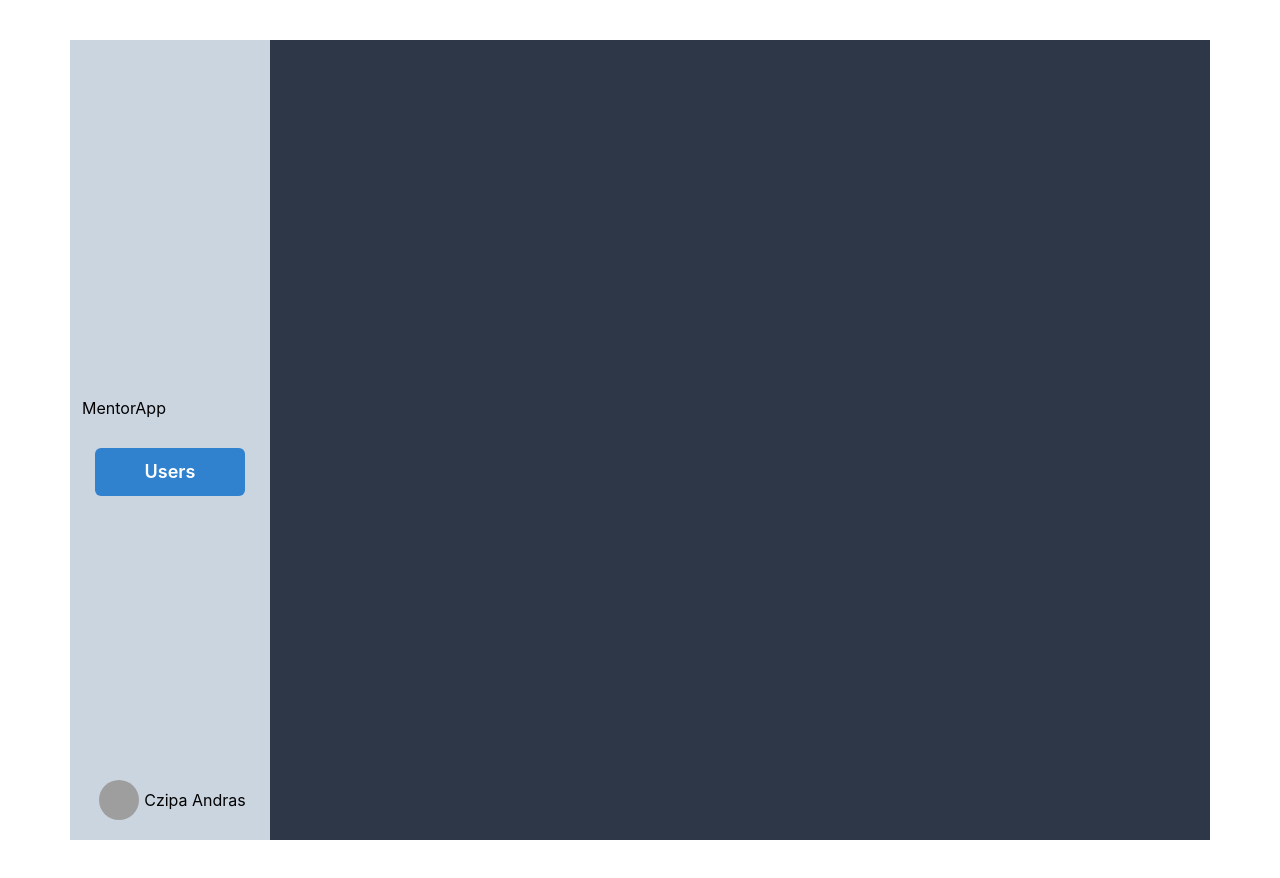
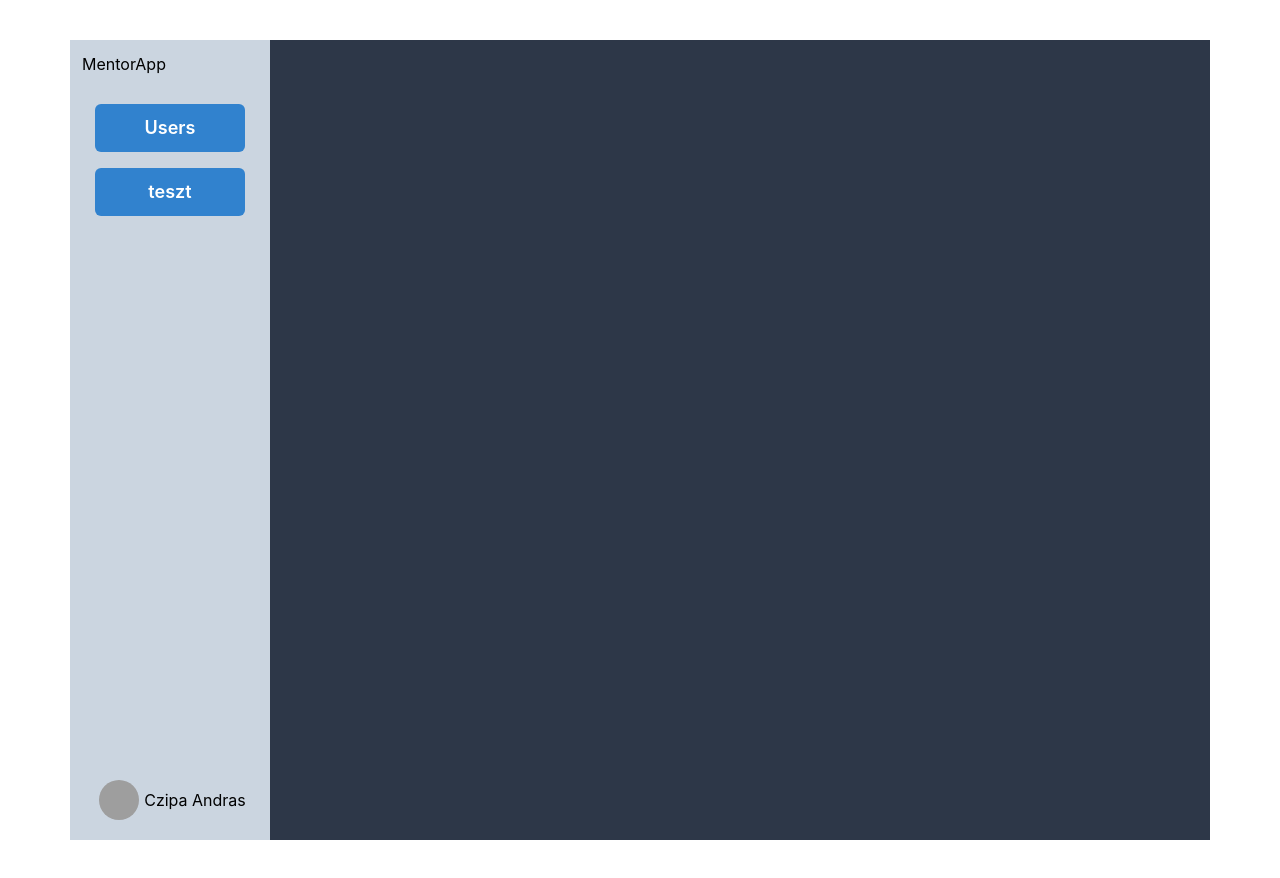
Before and after one commit to egkrly/fe-mentoring, a Next.js app: page / in a window 1280 px wide. Built offline with nearby package versions, Linux system fonts and the light colour scheme; grey boxes are pictures that could not be loaded.

Commit message:
feat: fix package.json, remove unused import and props, remove box

```diff
--- a/package.json
+++ b/package.json
@@ -14,7 +14,7 @@
     "@emotion/styled": "^11.11.0",
     "framer-motion": "^10.16.5",
     "next": "14.0.2",
-    "react": "^18.2.0",
+    "react": "^18",
     "react-dom": "^18"
   },
   "devDependencies": {
--- a/pages/index.tsx
+++ b/pages/index.tsx
@@ -5,23 +5,17 @@ import {
   Flex,
   VStack,
   Text,
-  Center,
   Button,
   Avatar,
-  Stack,
   StackDivider,
-  flexbox,
+  Wrap,
 } from "@chakra-ui/react";
 import Link from "next/link";
 import UsersPage from "./users";
 
 const Home: FC = () => {
   return (
-    <VStack
-      divider={<StackDivider borderColor="gray.200" />}
-      spacing={4}
-      align="stretch"
-    >
+    <VStack spacing={4} align="stretch">
       <Container centerContent padding={10}>
         <Flex
           width="1140px"
@@ -31,23 +25,27 @@ const Home: FC = () => {
           padding={0}
           position="relative"
         >
-          <Flex display="flex" height="800px" bg="gray.300" width="200px">
-            <Box
-              justifyContent="center"
-              alignContent="center"
-              width="100%"
-              flexDirection="row"
-            >
+          <Flex height="800px" bg="gray.300" width="200px">
+            <Flex flexDirection="column">
               <Flex margin="12px" color="black" height="40px">
                 MentorApp
               </Flex>
-              <Flex justifyContent="center" alignContent="center" width="100%">
+              <Wrap spacing={4} justify={"center"}>
+                <Flex>
                   <Link href="/users">
                     <Button colorScheme="blue" size="lg" width="150px">
                       Users
                     </Button>
                   </Link>
                 </Flex>
+                <Flex>
+                  <Link href="/users">
+                    <Button colorScheme="blue" size="lg" width="150px">
+                      teszt
+                    </Button>
+                  </Link>
+                </Flex>
+              </Wrap>
               <Flex
                 position="absolute"
                 bottom="15px"
@@ -62,13 +60,13 @@ const Home: FC = () => {
                     size="sm"
                     name="Dan Abrahmov"
                     src="https://bit.ly/dan-abramov"
-                  ></Avatar>
+                  />
                   <Text color="black" margin="auto">
                     Czipa Andras
                   </Text>
                 </Flex>
               </Flex>
-            </Box>
+            </Flex>
           </Flex>
           <Flex flex={1} width="auto" height="auto" bg="gray.700" />
         </Flex>
```
Also changed, not shown: 1 other file (tests, documents, lock files or other folders). Lines whose indentation alone changed are shown as unchanged.
